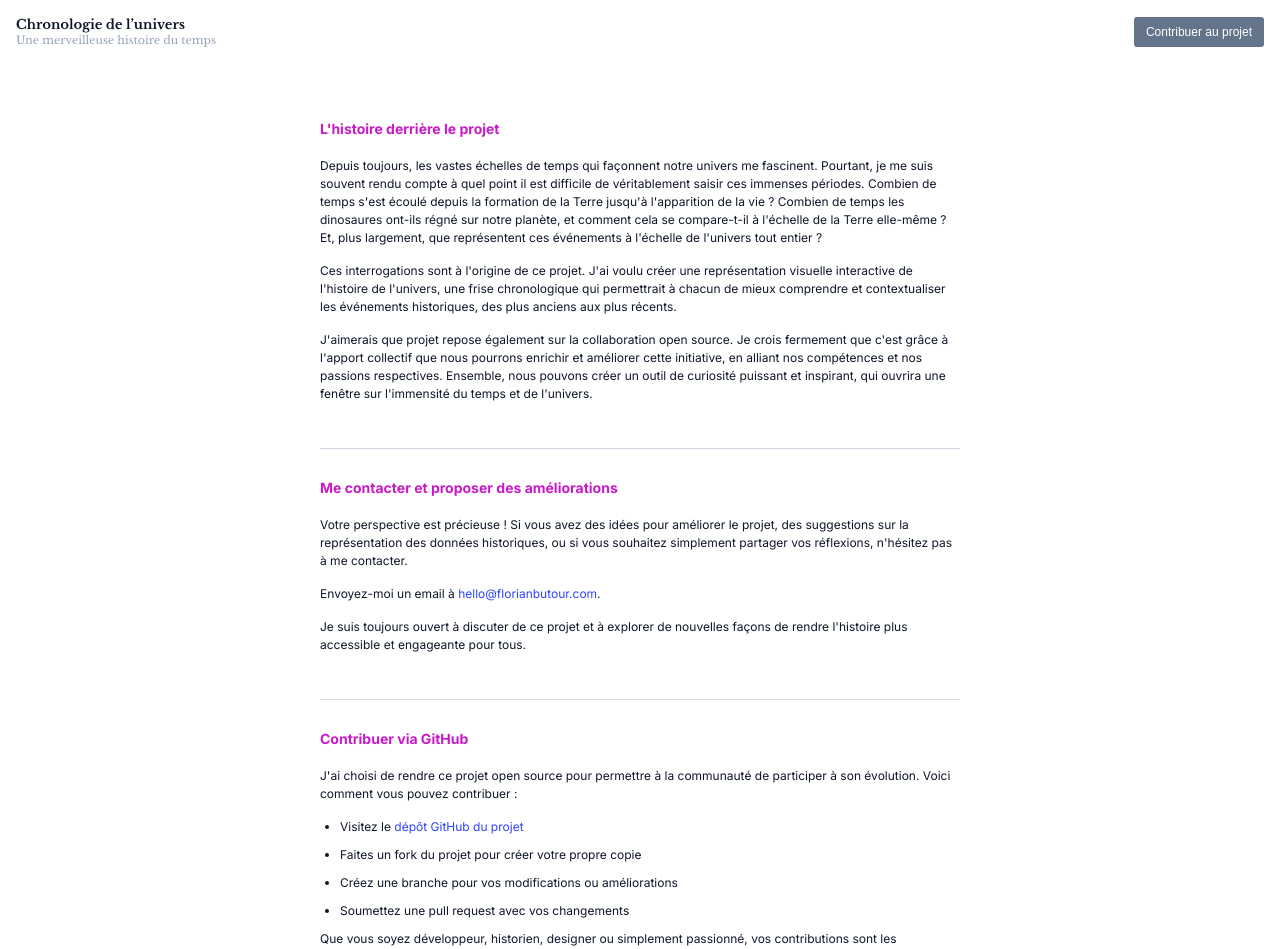
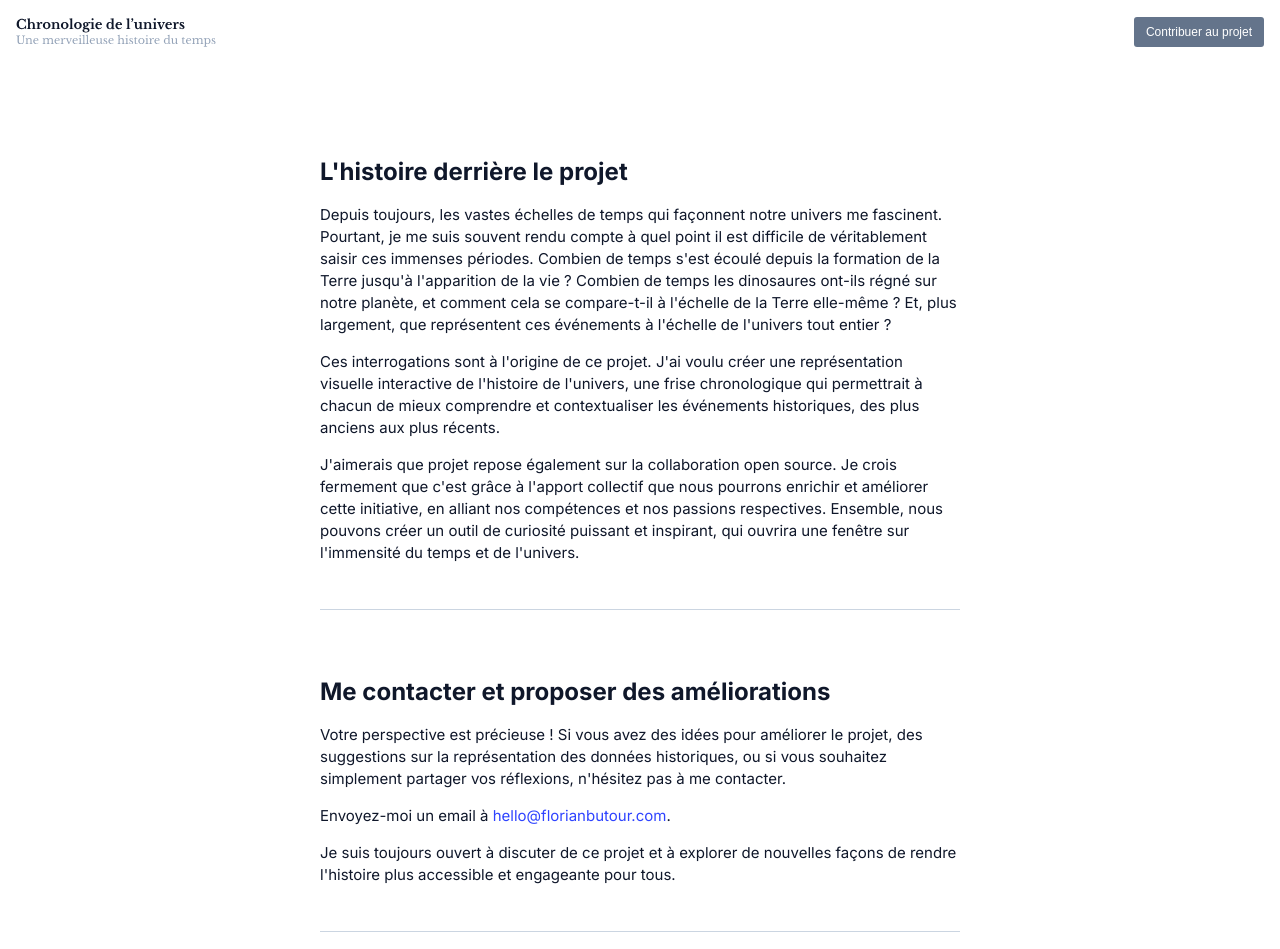
Before and after one commit to flobutbut/universTimeline, a Vue app: page /contribute in a window 1280 px wide. Shown: the top 949 px of the page. Built offline with nearby package versions, Linux system fonts and the light colour scheme.

Commit message:
Contribute page

```diff
--- a/src/components/ContributePage.vue
+++ b/src/components/ContributePage.vue
@@ -1,29 +1,29 @@
 <template>
   <div class="contribute-page container">
       <section class="story-section">
-        <h2>L'histoire derrière le projet</h2>
-        <p class="textRegular textBlack">Depuis toujours, les vastes échelles de temps qui façonnent notre univers me fascinent. Pourtant, je me suis souvent rendu compte à quel point il est difficile de véritablement saisir ces immenses périodes. Combien de temps s'est écoulé depuis la formation de la Terre jusqu'à l'apparition de la vie ? Combien de temps les dinosaures ont-ils régné sur notre planète, et comment cela se compare-t-il à l'échelle de la Terre elle-même ? Et, plus largement, que représentent ces événements à l'échelle de l'univers tout entier ?</p>
-        <p class="textRegular textBlack">Ces interrogations sont à l'origine de ce projet. J'ai voulu créer une représentation visuelle interactive de l'histoire de l'univers, une frise chronologique qui permettrait à chacun de mieux comprendre et contextualiser les événements historiques, des plus anciens aux plus récents.</p>
-        <p class="textRegular textBlack">J'aimerais que projet repose également sur la collaboration open source. Je crois fermement que c'est grâce à l'apport collectif que nous pourrons enrichir et améliorer cette initiative, en alliant nos compétences et nos passions respectives. Ensemble, nous pouvons créer un outil de curiosité puissant et inspirant, qui ouvrira une fenêtre sur l'immensité du temps et de l'univers.</p>
+        <h1>L'histoire derrière le projet</h1>
+        <p class="textParagraphe textBlack">Depuis toujours, les vastes échelles de temps qui façonnent notre univers me fascinent. Pourtant, je me suis souvent rendu compte à quel point il est difficile de véritablement saisir ces immenses périodes. Combien de temps s'est écoulé depuis la formation de la Terre jusqu'à l'apparition de la vie ? Combien de temps les dinosaures ont-ils régné sur notre planète, et comment cela se compare-t-il à l'échelle de la Terre elle-même ? Et, plus largement, que représentent ces événements à l'échelle de l'univers tout entier ?</p>
+        <p class="textParagraphe textBlack">Ces interrogations sont à l'origine de ce projet. J'ai voulu créer une représentation visuelle interactive de l'histoire de l'univers, une frise chronologique qui permettrait à chacun de mieux comprendre et contextualiser les événements historiques, des plus anciens aux plus récents.</p>
+        <p class="textParagraphe textBlack">J'aimerais que projet repose également sur la collaboration open source. Je crois fermement que c'est grâce à l'apport collectif que nous pourrons enrichir et améliorer cette initiative, en alliant nos compétences et nos passions respectives. Ensemble, nous pouvons créer un outil de curiosité puissant et inspirant, qui ouvrira une fenêtre sur l'immensité du temps et de l'univers.</p>
       </section>
 
       <section class="contact-section">
-        <h2>Me contacter et proposer des améliorations</h2>
-        <p class="textRegular textBlack">Votre perspective est précieuse ! Si vous avez des idées pour améliorer le projet, des suggestions sur la représentation des données historiques, ou si vous souhaitez simplement partager vos réflexions, n'hésitez pas à me contacter.</p>
-        <p class="textRegular textBlack">Envoyez-moi un email à <a href="mailto:hello@florianbutour.com" class="textRegular">hello@florianbutour.com</a>.</p>
-        <p class="textRegular textBlack">Je suis toujours ouvert à discuter de ce projet et à explorer de nouvelles façons de rendre l'histoire plus accessible et engageante pour tous.</p>
+        <h1>Me contacter et proposer des améliorations</h1>
+        <p class="textParagraphe textBlack">Votre perspective est précieuse ! Si vous avez des idées pour améliorer le projet, des suggestions sur la représentation des données historiques, ou si vous souhaitez simplement partager vos réflexions, n'hésitez pas à me contacter.</p>
+        <p class="textParagraphe textBlack">Envoyez-moi un email à <a href="mailto:hello@florianbutour.com" class="textParagraphe">hello@florianbutour.com</a>.</p>
+        <p class="textParagraphe textBlack">Je suis toujours ouvert à discuter de ce projet et à explorer de nouvelles façons de rendre l'histoire plus accessible et engageante pour tous.</p>
       </section>
 
       <section class="github-section">
-        <h2>Contribuer via GitHub</h2>
-        <p class="textRegular textBlack">J'ai choisi de rendre ce projet open source pour permettre à la communauté de participer à son évolution. Voici comment vous pouvez contribuer :</p>
-        <ul class="textRegular textBlack">
-          <li>Visitez le <a href="https://github.com/flobutbut/universTimeline" target="_blank" class="textRegular">dépôt GitHub du projet</a></li>
+        <h1>Contribuer via GitHub</h1>
+        <p class="textParagraphe textBlack">J'ai choisi de rendre ce projet open source pour permettre à la communauté de participer à son évolution. Voici comment vous pouvez contribuer :</p>
+        <ul class="textParagraphe textBlack">
+          <li>Visitez le <a href="https://github.com/flobutbut/universTimeline" target="_blank" class="textParagraphe">dépôt GitHub du projet</a></li>
           <li>Faites un fork du projet pour créer votre propre copie</li>
           <li>Créez une branche pour vos modifications ou améliorations</li>
           <li>Soumettez une pull request avec vos changements</li>
         </ul>
-        <p class="textRegular textBlack">Que vous soyez développeur, historien, designer ou simplement passionné, vos contributions sont les bienvenues. N'hésitez pas à ouvrir des issues pour signaler des bugs, proposer de nouvelles fonctionnalités ou discuter d'améliorations potentielles.</p>
+        <p class="textParagraphe textBlack">Que vous soyez développeur, historien, designer ou simplement passionné, vos contributions sont les bienvenues. N'hésitez pas à ouvrir des issues pour signaler des bugs, proposer de nouvelles fonctionnalités ou discuter d'améliorations potentielles.</p>
       </section>
       <div>
         <Button type="naked" @click="goBack" class="back-button">Retour à la chronologie de l'hunivers</Button>
@@ -51,6 +51,7 @@
   </script>
 
   <style scoped lang="scss">
+
   .contribute-page {
     max-width: 640px;
     margin: 0 auto;
@@ -67,12 +68,8 @@
     h1 {
       color: $neutral-highest;
       font-size: 24px;
-      margin-bottom: 40px;
+      margin-bottom: 20px;
       padding-top: 40px; // Ajoutez ceci pour laisser de l'espace pour le bouton de retour
-    }
-    h2 {
-      color: $secondary-hight;
-      margin-bottom: 20px;
     }
 
     section {
--- a/src/styles/main.scss
+++ b/src/styles/main.scss
@@ -60,6 +60,13 @@ h4 {
 }
 
 
+.textParagraphe {
+    margin: 0;
+    font-size: 15px;
+    line-height: 22px;
+    font-weight: 400;
+}
+
 
 .textRegular {
     margin: 0;
```
